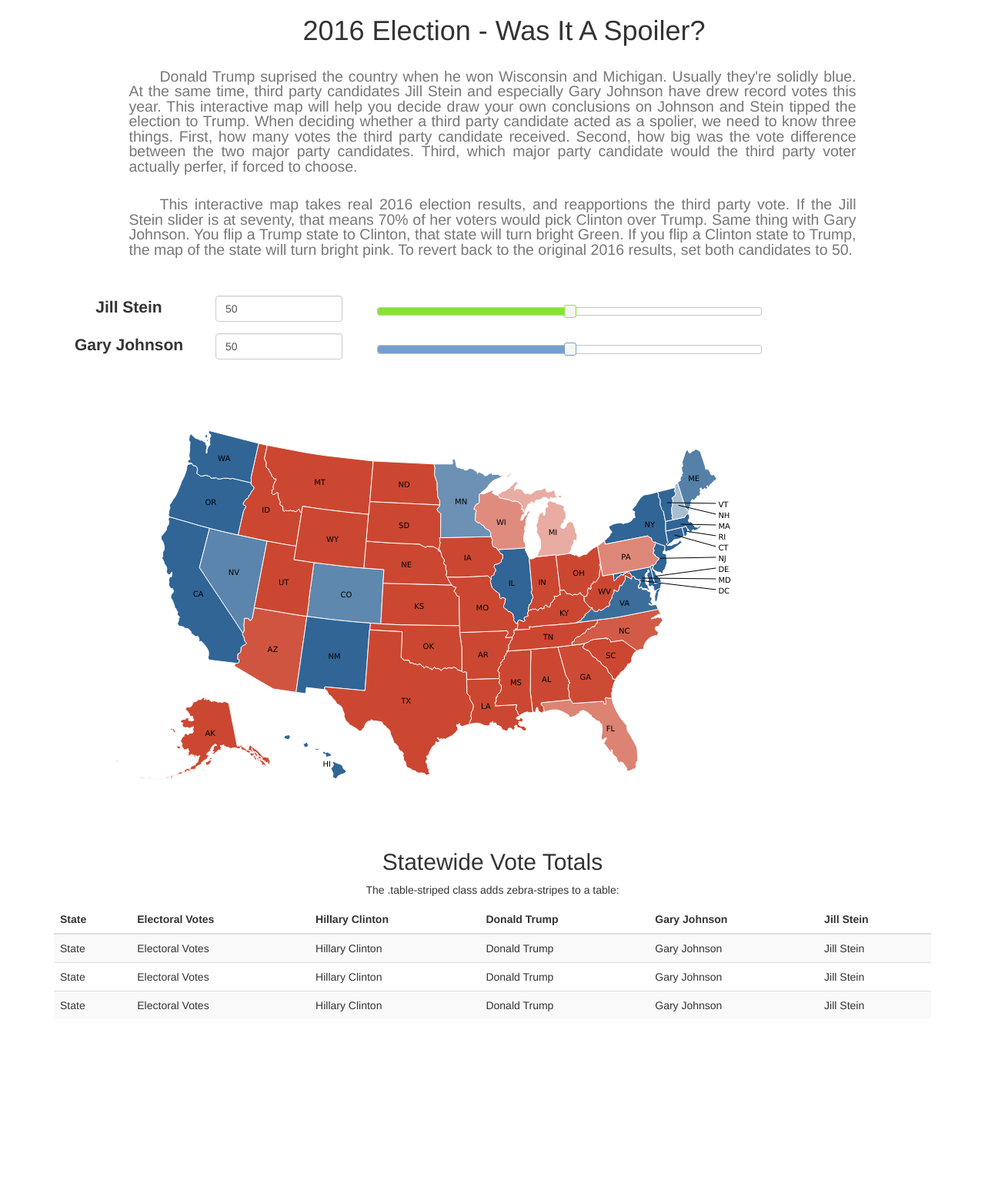
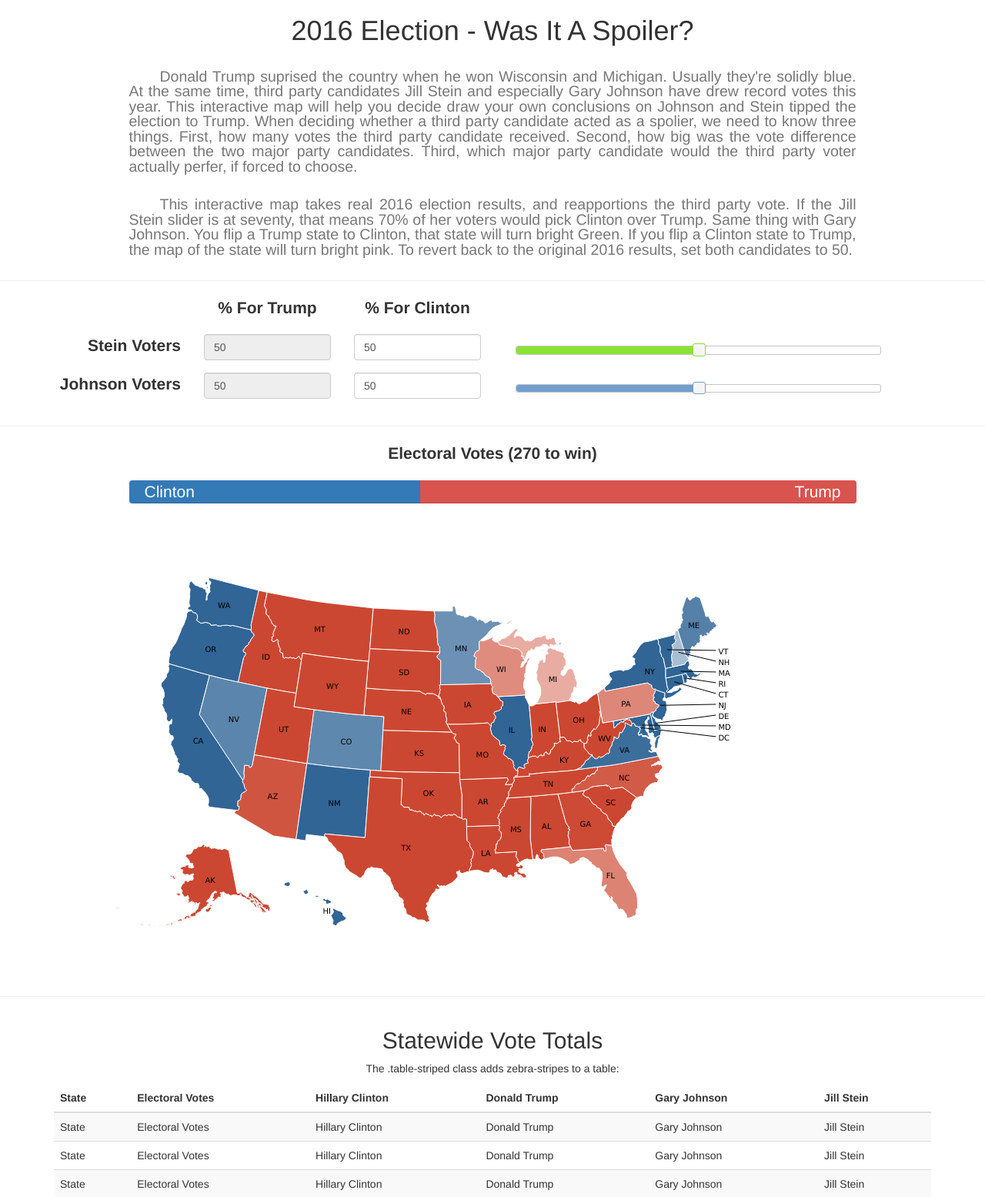
Before and after one commit to zelaznik/us_map, a PHP site: page /index.html in a window 1280 px wide. Shown: the top 1555 px of the page at 77% size. Before the commit the page ends 1314 px from the top, so only its background shows below. Run offline with PHP 8.4, Linux system fonts and the light colour scheme; some libraries are stand-ins or nearby versions.

Commit message:
Added electoral votes progress bar.

```diff
--- a/index.html
+++ b/index.html
@@ -36,12 +36,15 @@
     <script src="js/sliders.js"></script>
 
     <link rel="stylesheet" href="https://maxcdn.bootstrapcdn.com/bootstrap/3.3.7/css/bootstrap.min.css">
+
+    <script type="text/javascript" src="js/helpers/data_perparation.js"></script>
+    <script type="text/javascript" src="js/main.js"></script>
   </head>
 
   <body class="ui-widget-content" style="border:0;">
     <div class="container">
-      <div class="container text-center">
-        <h1 class='text-center'>2016 Election - Was It A Spoiler?</h1>
+      <div class="row text-center">
+        <h1>2016 Election - Was It A Spoiler?</h1>
       </div>
 
       <div class="row text-justify">
@@ -57,24 +60,27 @@
             This interactive map takes real 2016 election results, and reapportions the third party vote.  If the Jill Stein slider is at seventy, that means 70% of her voters would pick Clinton over Trump.  Same thing with Gary Johnson.  You flip a Trump state to Clinton, that state will turn bright Green.  If you flip a Clinton state to Trump, the map of the state will turn bright pink.  To revert back to the original 2016 results, set both candidates to 50.
           </small></h2>
         </div>
-
-      </div>
-
-      <div class="row">
-        <h2><small>
-
-        </small></h2>
       </div>
     </div>
 
-    <div class="container text-center">
-      <div class="container text-center">
+    <hr />
 
-        <br />
+    <div class="container">
+      <div class="row text-center">
+        <div class="col col-xs-2 col-xs-offset-2">
+          <p class="lead"><strong>% For Trump</strong></p>
+        </div>
+        <div class="col col-xs-2">
+          <p class="lead"><strong>% For Clinton</strong></p>
+        </div>
+      </div>
 
-        <div class="row">
+      <div class="row text-right">
         <div class="col col-xs-2">
-            <p class="lead"><strong>Jill Stein</strong></p>
+          <p class="lead"><strong>Stein Voters</strong></p>
+        </div>
+        <div class="col col-xs-2">
+          <input type="text" class="form-control" id="stein_percent_for_trump" readonly="readonly" value="50" />
         </div>
         <div class="col col-xs-2">
           <input type="text" class="form-control" id="stein_percent_for_clinton">
@@ -85,9 +91,12 @@
         <div class="col col-xs-3"></div>
       </div>
 
-        <div class="row">
+      <div class="row text-right">
         <div class="col col-xs-2">
-            <p class="lead"><strong>Gary Johnson</strong></p>
+          <p class="lead"><strong>Johnson Voters</strong></p>
+        </div>
+        <div class="col col-xs-2">
+          <input type="text" class="form-control" id="johnson_percent_for_trump" readonly="readonly" value="50" />
         </div>
         <div class="col col-xs-2">
           <input type="text" class="form-control" id="johnson_percent_for_clinton">
@@ -97,9 +106,30 @@
         </div>
         <div class="col col-xs-3"></div>
       </div>
-
     </div>
 
+    <hr />
+
+    <div class="container">
+      <div class="row text-center">
+        <p class="lead"><strong>Electoral Votes (270 to win)</strong></p>
+        <p id="electoral_debugger"></p>
+      </div>
+      <div class="row">
+        <div class="col col-xs-offset-1 col-xs-10">
+          <div class="progress" id="electoral_progress_bar">
+            <div class="progress-bar" role="progressbar" style="width:40%" id="electoral_progress_bar_clinton">
+              <p class="lead text-left">Clinton</p>
+            </div>
+            <div class="progress-bar progress-bar-danger"  role="progressbar" id="electoral_progress_bar_trump" style="width:60%">
+              <p class="lead text-right">Trump</p>
+            </div>
+          </div>
+        </div>
+      </div>
+    </div>
+
+    <div class="container">
       <div class="row">
         <div class="container text-center">
           <div class="row text-center">
@@ -109,11 +139,9 @@
           </div>
         </div>
       </div>
-
     </div>
 
-    <script type="text/javascript" src="js/helpers/data_perparation.js"></script>
-    <script type="text/javascript" src="js/main.js"></script>
+    <hr />
 
     <div class="container text-center">
       <h2>Statewide Vote Totals</h2>
--- a/js/main.js
+++ b/js/main.js
@@ -4,6 +4,25 @@
   var $container = $('#interactive_electoral_map');
   window.refresh_map = function(booster) {
     $container.empty();
+
+    var data = (function() {
+      var r, orig, abbreviation, final = {};
+
+      for(abbreviation in raw_data) {
+        orig = raw_data[abbreviation];
+
+        r = (booster == null) ? orig : boosted(orig, booster);
+
+        final[abbreviation] = {
+          electoral_votes: r.electoral_votes,
+          clinton: r.clinton, trump: r.trump,
+          stein: r.stein, johnson: r.johnson,
+          fillKey: getKey(r.clinton, r.trump, r.pickup)
+        };
+      }
+
+      return final;
+    })();
 
     var electoral_map = window.electoral_map = new Datamap({
       scope: 'usa',
@@ -30,33 +49,12 @@
       },
 
       fills: fills,
-
-      data: (function() {
-        var r, orig, abbreviation, final = {};
-
-        for(abbreviation in raw_data) {
-          orig = raw_data[abbreviation];
-
-          if (booster == null) {
-            r = orig;
-          } else {
-            console.log("BOOSTING");
-            r = boosted(orig, booster);
-          }
-
-          final[abbreviation] = {
-            electoral_votes: r.electoral_votes,
-            clinton: r.clinton, trump: r.trump,
-            stein: r.stein, johnson: r.johnson,
-            fillKey: getKey(r.clinton, r.trump, r.pickup)
-          };
-        }
-
-        return final;
-      })()
+      data: data
     });
 
     electoral_map.labels();
+
+    return data;
   };
 
   window.refresh_map();
--- a/js/sliders.js
+++ b/js/sliders.js
@@ -1,17 +1,66 @@
 $( function() {
-  var $johnson_slider              = $('#blue'),
-      $stein_slider                = $('#green'),
-      $green_and_blue              = $('#green, #blue'),
-      $stein_percent_for_clinton   = $('#stein_percent_for_clinton'),
-      $johnson_percent_for_clinton = $('#johnson_percent_for_clinton');
+  var $johnson_slider                    = $('#blue'),
+      $stein_slider                      = $('#green'),
+      $green_and_blue                    = $('#green, #blue'),
+      $stein_percent_for_clinton         = $('#stein_percent_for_clinton'),
+      $johnson_percent_for_clinton       = $('#johnson_percent_for_clinton'),
+      $stein_percent_for_trump           = $('#stein_percent_for_trump'),
+      $johnson_percent_for_trump         = $('#johnson_percent_for_trump'),
+      $electoral_progress_bar            = $('#electoral_progress_bar'),
+      $electoral_debugger                = $('#electoral_debugger'),
+      $electoral_progress_bar_clinton    = $('#electoral_progress_bar_clinton'),
+      $electoral_progress_bar_trump      = $('#electoral_progress_bar_trump'),
+      $electoral_text_bar_clinton        = $('#electoral_progress_bar_clinton > p'),
+      $electoral_text_bar_trump          = $('#electoral_progress_bar_trump   > p');
+
+  function electors(data) {
+    var tally = {clinton: 0, trump: 0};
+    $.each(data, function(abbreviation, state_results) {
+      if (state_results.trump > state_results.clinton) {
+        tally.trump += state_results.electoral_votes;
+      } else {
+        tally.clinton += state_results.electoral_votes;
+      }
+    });
+
+    if (tally.trump + tally.clinton !== 538) {
+      throw new Error("Error counting electors");
+    }
+
+    return Object.freeze(tally);
+  }
+
+  var old_clinton_count;
+  function sync_electoral_progess_bar(electoral_total) {
+    if (electoral_total.clinton === old_clinton_count) {
+      return;
+    } else {
+      old_clinton_count = electoral_total.clinton;
+    }
+
+    var total = (electoral_total.clinton + electoral_total.trump),
+        alpha =  Math.round(100* electoral_total.clinton / total);
+
+    $electoral_progress_bar_clinton.attr('style', 'width: ' + alpha       + '%; transition: none; ');
+    $electoral_progress_bar_trump.attr('style',   'width: ' + (100-alpha) + '%; transition: none; ');
+
+    $electoral_text_bar_clinton.text('Clinton (' + electoral_total.clinton + ')');
+    $electoral_text_bar_trump.text('(' + electoral_total.trump + ') Trump');
+  }
 
   function refreshSwatch() {
-    var stein   = $stein_slider.slider('value'),
-        johnson = $johnson_slider.slider('value');
+    var stein    = $stein_slider.slider('value'),
+        johnson  = $johnson_slider.slider('value');
 
-    var booster  = { stein:   stein/256, johnson: johnson/256 },
+    var booster  =  {stein: stein/256, johnson: johnson/256},
         tmpGary  =  Math.round(100*booster.johnson),
         tmpStein =  Math.round(100*booster.stein);
+
+    $stein_percent_for_trump.attr('value', 100-tmpStein);
+    $stein_percent_for_trump.val(100-tmpStein);
+
+    $johnson_percent_for_trump.attr('value', 100-tmpGary);
+    $johnson_percent_for_trump.val(100-tmpGary);
 
     $stein_percent_for_clinton.attr('value', tmpStein);
     $stein_percent_for_clinton.val(tmpStein);
@@ -19,8 +68,11 @@
     $johnson_percent_for_clinton.attr('value', tmpGary);
     $johnson_percent_for_clinton.val(tmpGary);
 
+    var data, msg, elector_total;
     if (!!window.refresh_map) {
-      window.refresh_map(booster);
+      data = window.refresh_map(booster);
+      electoral_total = electors(data);
+      sync_electoral_progess_bar(electoral_total);
     }
   }
 
@@ -28,7 +80,8 @@
     if (!$johnson_percent_for_clinton.val()) {
       $johnson_slider.slider('value', 128);
     } else {
-      $johnson_slider.slider('value', 2.56*$johnson_percent_for_clinton.val());
+      var tmpVal = $johnson_percent_for_clinton.val();
+      $johnson_slider.slider('value', 2.56*tmpVal);
     }
   });
 
@@ -36,7 +89,8 @@
     if (!$stein_percent_for_clinton.val()) {
       $stein_slider.slider('value', 128);
     } else {
-      $stein_slider.slider('value', 2.56*$stein_percent_for_clinton.val());
+      var tmpVal = $stein_percent_for_clinton.val();
+      $stein_slider.slider('value', 2.56*tmpVal);
     }
   });
 
@@ -51,4 +105,5 @@
 
   $stein_slider.slider( "value", 128 );
   $johnson_slider.slider(  "value", 128 );
-} );
+
+});
--- a/stylesheets/styles.css
+++ b/stylesheets/styles.css
@@ -4,11 +4,25 @@
     height: 600px;
 }
 
+#electoral_progress_bar {
+    height: 30px;
+}
+
+#electoral_progress_bar_clinton {
+    text-align:    left;
+    padding-left:  20px;
+}
+
+#electoral_progress_bar_trump {
+    text-align:    right;
+    padding-right: 20px;
+}
+
 #red, #green, #blue {
     float: left;
     clear: left;
     margin: 15px;
-    width: 500px;
+    width: 475px;
 }
 
 #swatch {
```
Lines whose indentation alone changed are shown as unchanged.
